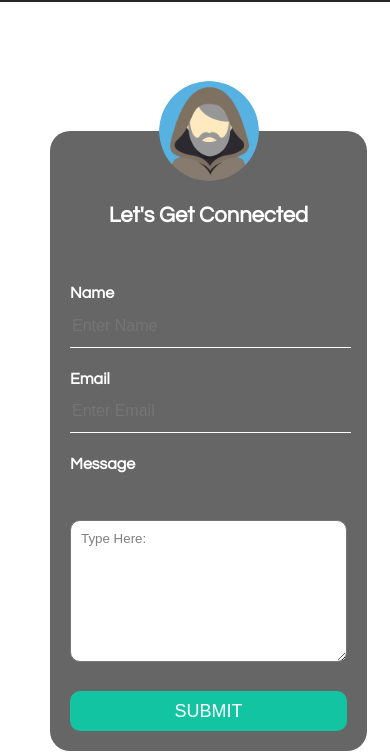
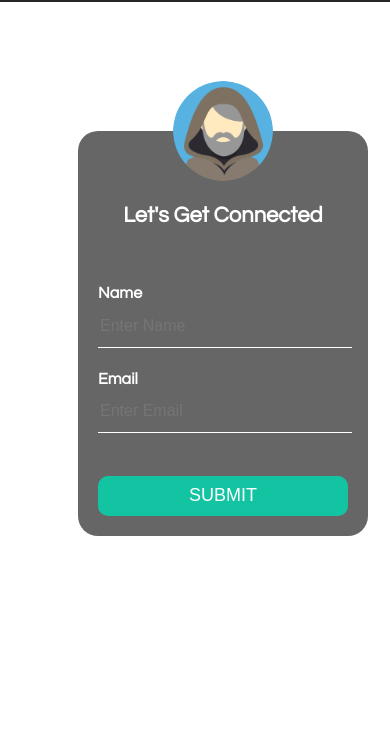
Before and after one commit to dhansenaz/rocketanimation, a website: page contact.html in a window 390 px wide. Shown: the part 88-844 px from the top of the page. Drawn offline with nearby package versions, Linux system fonts and the light colour scheme.

Commit message:
responsive contact page

```diff
--- a/contact.html
+++ b/contact.html
@@ -36,12 +36,12 @@
       <div class="free">
         <img src="./img/avatar1.png" class="avatar" />
         <h1>Let's Get Connected<br /><br /></h1>
-        <form>
+        <form onSubmit="alert('Thank you we will be in touch.')">
           <p>Name</p>
           <input type="text" email="name" placeholder="Enter Name" />
           <p>Email</p>
           <input type="text" email="email" placeholder="Enter Email" />
-          <p>Message</p>
+          <!-- <p>Message</p>
           <br /><br />
           <textarea
             rows="8"
@@ -49,7 +49,7 @@
             style="border-radius:10px; padding:10px; font-family:Arial; color: grey"
           >
 Type Here: </textarea
-          >
+          > -->
           <br /><br />
           <input type="submit" name="submit" value="SUBMIT" />
         </form>
--- a/style.css
+++ b/style.css
@@ -736,7 +736,7 @@ footer {
     flex-direction: column;
     justify-content: center;
     left: 0;
-    padding-left: 50px;
+    padding-left: 20%;
   }
   .circle {
     z-index: 1;
@@ -758,6 +758,7 @@ footer {
   .free {
     margin-right: 0;
     margin-top: 50px;
+    width:250px;
   }
   .love-wrapper {
     margin-left: 0;
@@ -779,7 +780,7 @@ footer {
   }
   .about-text-hero {
     position: relative;
-    top: 40%;
+    top: 30%;
     font-size: 25px;
     padding: 10px;
   }
```
